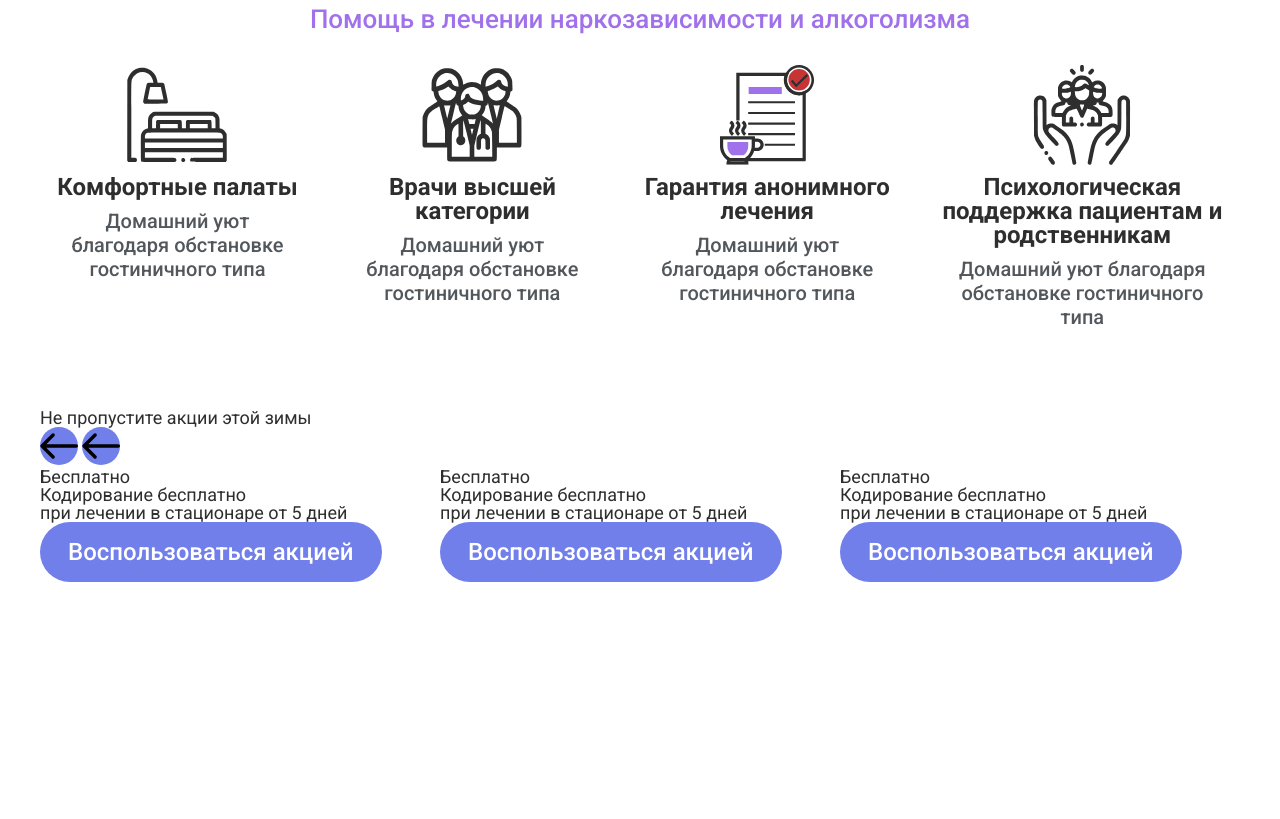
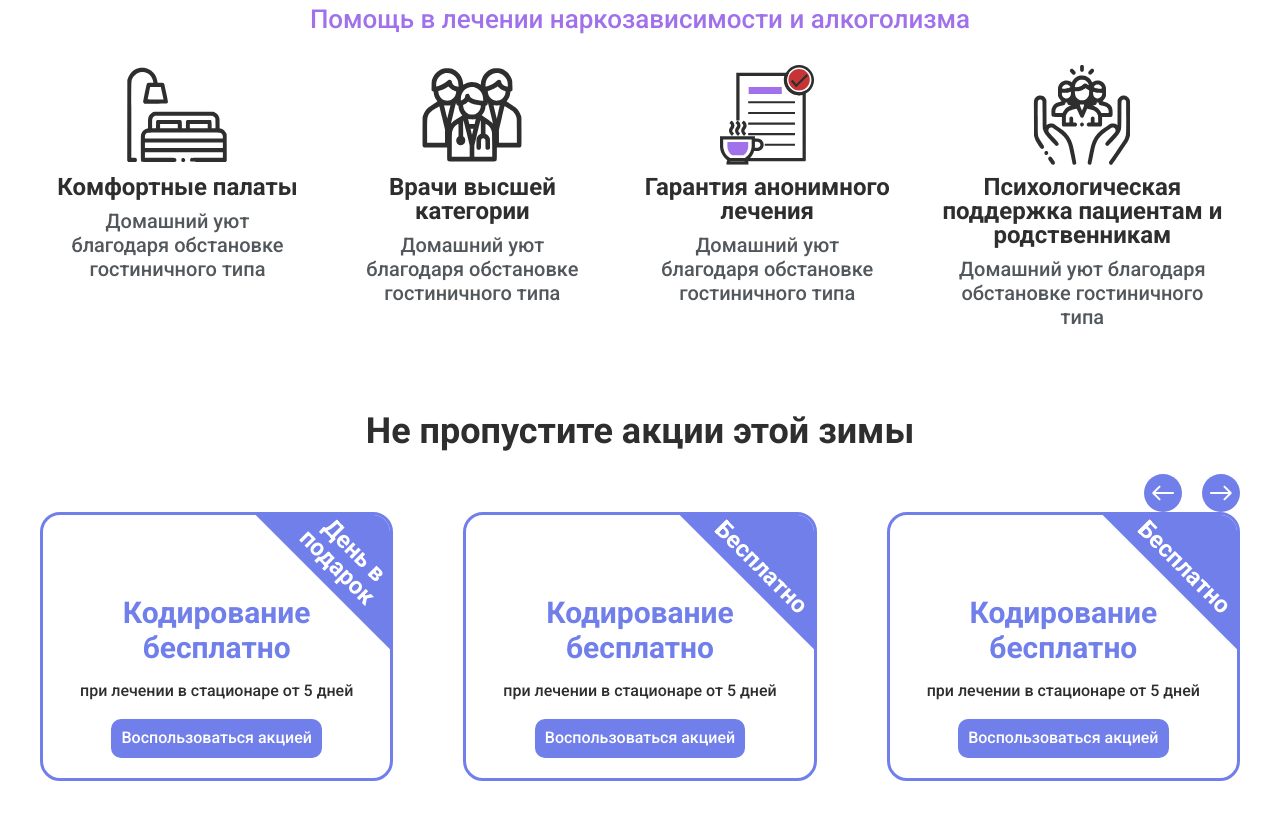
Before and after one commit to Dtulumbasov28/project_mcmk, a website built with webpack: page src/index.html in a window 1280 px wide. Shown: the part 1154-1973 px from the top of the page. Before the commit the page ends 1776 px from the top, so only its background shows below. Built offline with nearby package versions, Linux system fonts and the light colour scheme; files whose address does not match are found by name.

Commit message:
Доверстана секция promotions

```diff
--- a/src/html/_promotions.htm
+++ b/src/html/_promotions.htm
@@ -1,9 +1,9 @@
 <section class="promotions">
     <div class="promotions__container">
         <div class="promotions__body">
-            <h2 class="promotions__title">Не пропустите акции этой зимы</h2>
+            <h2 class="promotions__title title">Не пропустите акции этой зимы</h2>
             <div class="promotions__content swiper">
-                <div class="promotions__navigation navigation">
+                <div class="promotions__navigation swiper-navigation">
                     <button type="button" class="promotions__button promotions__button-prev swiper-button swiper-button-prev">
                         <svg>
                             <use xlink:href="@img/icons/icons.svg#svg-icon-arrow"></use>
@@ -18,7 +18,7 @@
                 <div class="promotions__content-wrapper swiper-wrapper">
                     <div class="promotions__slide swiper-slide">
                         <div class="promotions__slide-ribbon">
-                            <div class="promotions__slide-price">Бесплатно</div>
+                            День в подарок
                         </div>
                         <div class="promotions__slide-content">
                             <p class="promotions__slide-name">Кодирование бесплатно</p>
--- a/src/js/files/sliders.js
+++ b/src/js/files/sliders.js
@@ -7,7 +7,7 @@
 // Подключаем слайдер Swiper из node_modules
 // При необходимости подключаем дополнительные модули слайдера, указывая их в {} через запятую
 // Пример: { Navigation, Autoplay }
-import Swiper, { Navigation, Autoplay } from 'swiper';
+import Swiper, { Navigation } from 'swiper';
 /*
 Основниые модули слайдера:
 Navigation, Pagination, Autoplay,
@@ -36,8 +36,8 @@ function initSliders() {
 			observer: true,
 			observeParents: true,
 			slidesPerView: 3,
-			spaceBetween: 0,
-			autoHeight: true,
+			spaceBetween: 70,
+			// autoHeight: true,
 			speed: 800,
 			loop: true,
 
--- a/src/scss/common.scss
+++ b/src/scss/common.scss
@@ -5,6 +5,8 @@ section {
 }
 
 .title {
+  text-align: center;
+
   font-size: 36px;
   font-weight: 700;
   line-height: math.div(45, 36);
--- a/src/scss/sections/promotions.scss
+++ b/src/scss/sections/promotions.scss
@@ -12,6 +12,7 @@
   // .promotions__title
 
   &__title {
+    margin-bottom: 20px;
   }
 
   // .promotions__content
@@ -47,11 +48,37 @@
   // .promotions__slide
 
   &__slide {
+    position: relative;
+    display: flex;
+    flex-direction: column;
+    align-items: center;
+    text-align: center;
+    border: 3px solid #717feb;
+    border-radius: 20px;
+    padding: 80px 20px 20px;
+    overflow: hidden;
   }
 
   // .promotions__slide-ribbon
 
   &__slide-ribbon {
+    position: absolute;
+    top: -21px;
+    right: -169px;
+    height: 103px;
+    background: #717feb;
+    transform: rotate(45deg);
+    width: 400px;
+    display: flex;
+    align-items: flex-end;
+    justify-content: center;
+    z-index: 2;
+    text-align: center;
+
+    font-size: 24px;
+    font-weight: 700;
+    color: #fff;
+    padding: 0 117px 9px;
   }
 
   // .promotions__slide-price
@@ -67,35 +94,59 @@
   // .promotions__slide-name
 
   &__slide-name {
+    font-size: 30px;
+    font-weight: 700;
+    line-height: math.div(35, 30);
+    color: $maincolorElem;
+    margin-bottom: 18px;
   }
 
   // .promotions__slide-desc
 
   &__slide-desc {
+    font-weight: 500;
+    font-size: 16px;
   }
 
   // .promotions__slide-button
 
   &__slide-button {
+    border-radius: 10px;
+    padding: 10px;
+    margin-top: 20px;
+
+    font-size: 16px;
   }
 }
 .swiper {
 }
-.navigation {
+.swiper-navigation {
+  display: flex;
+  justify-content: end;
+  column-gap: 20px;
 }
 .swiper-button {
+  display: flex;
+  align-items: center;
   width: 38px;
   height: 38px;
   background: $maincolorElem;
   border-radius: 50%;
   svg {
+    padding: 8px;
+    display: block;
     width: 38px;
     height: 38px;
+
+    fill: #fff;
   }
 }
 .swiper-button-prev {
 }
 .swiper-button-next {
+  & svg {
+    transform: rotate(180deg);
+  }
 }
 .swiper-wrapper {
 }
```
